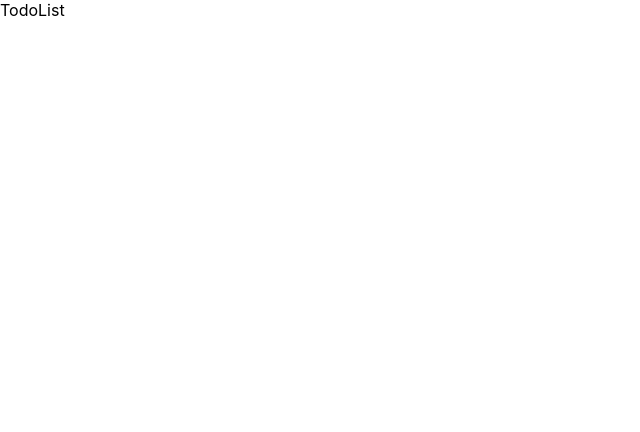
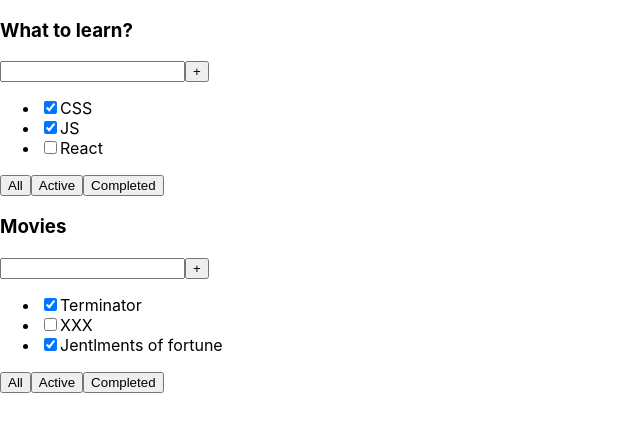
Before and after one commit to yasnoprosto/TodolistWithD, a React (Create React App) app: page / in a window 1280 px wide. Shown: the top 432 px of the page, without its empty margins (0-640 px from the left). Built offline with nearby package versions, Linux system fonts and the light colour scheme.

Commit message:
finished first leson

```diff
--- a/src/App.tsx
+++ b/src/App.tsx
@@ -1,16 +1,27 @@
 import React from "react";
 import "./App.css";
+import { TaskType, Todolist } from "./Todolist";
+
+let tasks1: Array<TaskType> = [
+  { id: 1, title: "CSS", isDone: true },
+  { id: 2, title: "JS", isDone: true },
+  { id: 3, title: "React", isDone: false },
+];
+
+let tasks2: Array<TaskType> = [
+  { id: 1, title: "Terminator", isDone: true },
+  { id: 2, title: "XXX", isDone: false },
+  { id: 3, title: "Jentlments of fortune", isDone: true },
+];
 
 function App() {
+  debugger;
   return (
     <div>
-      <TodoList />
+      <Todolist title="What to learn?" tasks={tasks1} />
+      <Todolist title="Movies" tasks={tasks2} />
     </div>
   );
 }
-function TodoList() {
-  debugger;
-  return <div>TodoList</div>;
-}
 
 export default App;
--- /dev/null
+++ b/src/Todolist.tsx
@@ -0,0 +1,45 @@
+function sum(a: number, b: number) {
+  alert(a + b);
+}
+export type TaskType = {
+  id: number;
+  title: string;
+  isDone: boolean;
+};
+type PropsType = {
+  title: string;
+  tasks: Array<TaskType>;
+};
+
+export function Todolist(props: PropsType) {
+  debugger;
+  return (
+    <>
+      <h3>{props.title}</h3>
+      <div>
+        <input />
+        <button>+</button>
+      </div>
+      <ul>
+        <li>
+          {" "}
+          <input type="checkbox" checked={props.tasks[0].isDone} />
+          <span>{props.tasks[0].title}</span>
+        </li>
+        <li>
+          <input type="checkbox" checked={props.tasks[1].isDone} />
+          <span>{props.tasks[1].title}</span>
+        </li>
+        <li>
+          <input type="checkbox" checked={props.tasks[2].isDone} />
+          <span>{props.tasks[2].title} </span>
+        </li>
+      </ul>
+      <div>
+        <button>All</button>
+        <button>Active</button>
+        <button>Completed</button>
+      </div>
+    </>
+  );
+}
```
